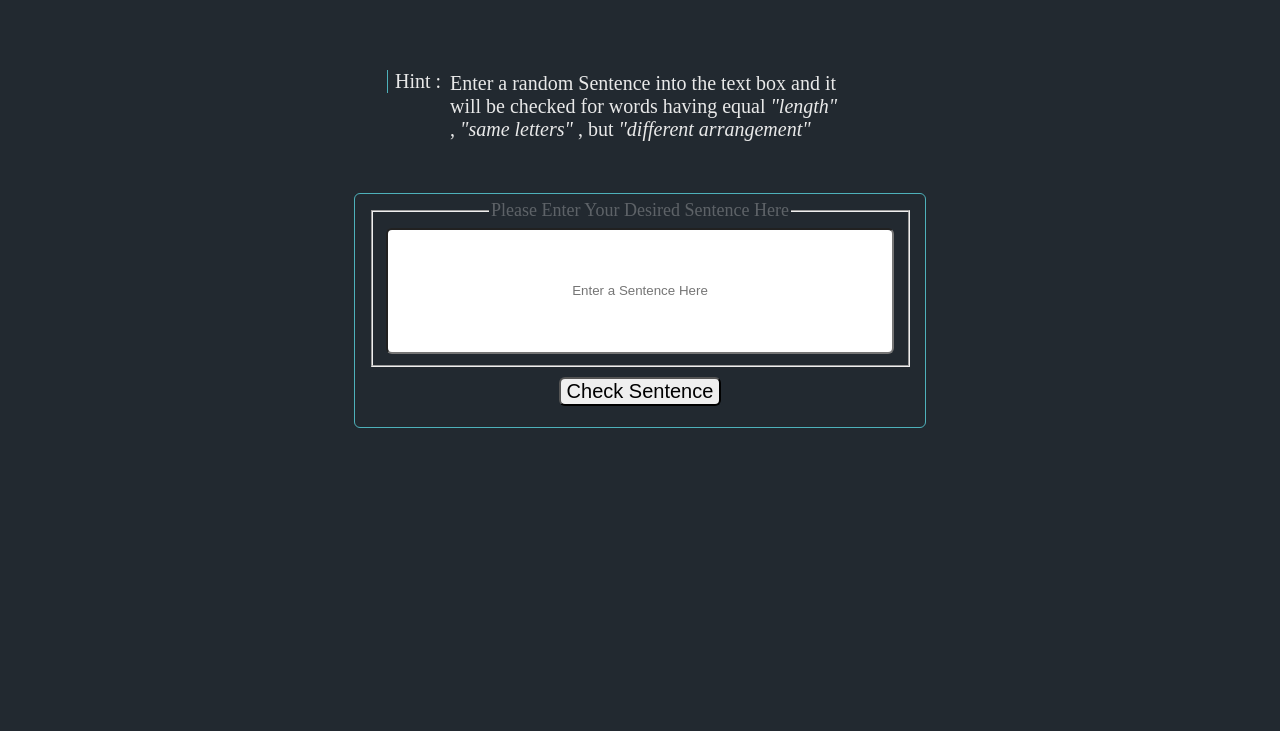
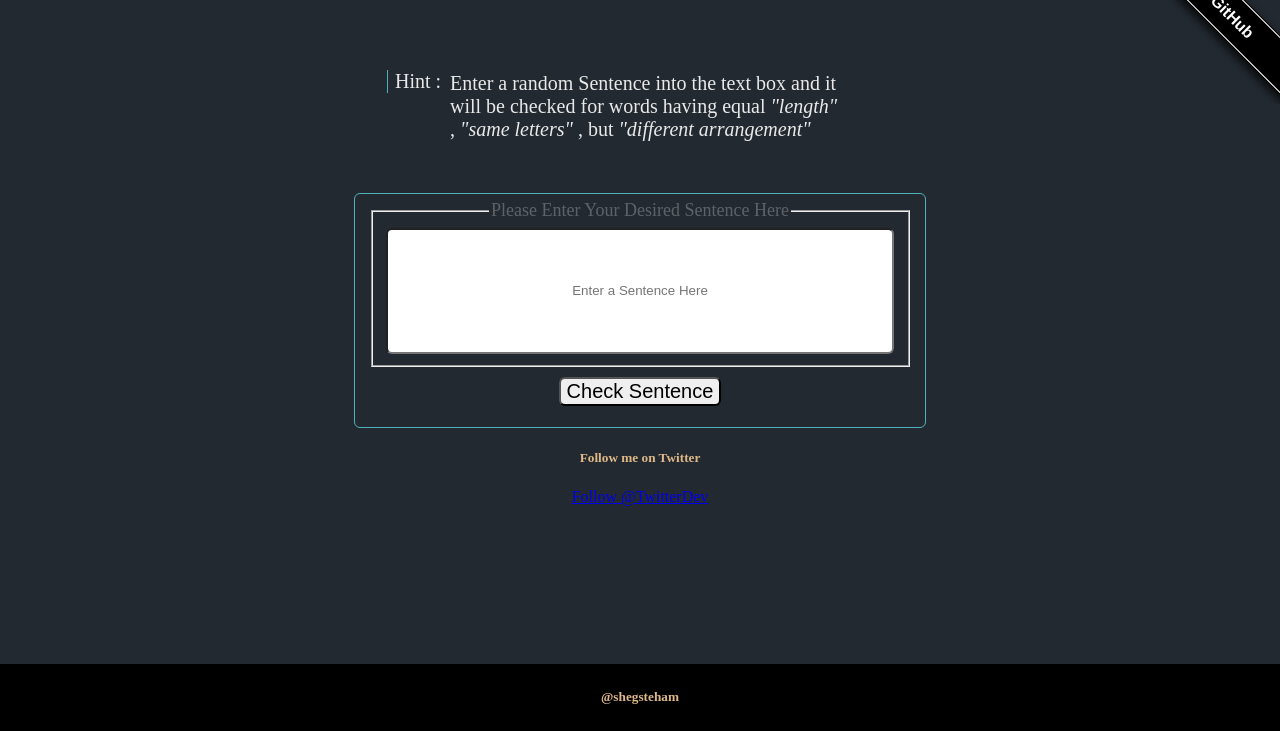
Before and after one commit to Oluwasegun-AA/sorting-and-searching-algorithm, a plain HTML site: page index.html in a window 1280 px wide. Shown: the part 96-827 px from the top of the page. Before the commit the page ends 800 px from the top, so only its background shows below. Drawn offline with Linux system fonts and the light colour scheme.

Commit message:
bg(ui) add ribbons [finishes]

```diff
--- a/css/Styles.css
+++ b/css/Styles.css
@@ -1,3 +1,10 @@
+html, body {
+  margin: 0px;
+  padding: 0px;
+  height: 100%;
+  width: 100%;
+}
+
 /* Styling for the Heading*/
 h1 {
     color: #4eb1ba;
@@ -148,3 +155,17 @@ h1 {
       width: 400px;
     }
   }
+
+  h5 {
+    color: burlywood;
+  }
+
+  .container {
+    height: 94vh;
+  }
+
+  footer {
+    padding-top: 3px;
+    background-color: black;
+    height: 8vh;
+  }
--- a/index.html
+++ b/index.html
@@ -20,9 +20,11 @@
 
 <body>
     <!-- Heading -->
+    <div class="container">
     <hr/>
     <h1>Detecting Different Words with the Same Letters</h1>
     <hr/>
+    <style>#forkongithub a{background:#000;color:#fff;text-decoration:none;font-family:arial,sans-serif;text-align:center;font-weight:bold;padding:5px 40px;font-size:1rem;line-height:2rem;position:relative;transition:0.5s;}#forkongithub a:hover{background:#c11;color:#fff;}#forkongithub a::before,#forkongithub a::after{content:"";width:100%;display:block;position:absolute;top:1px;left:0;height:1px;background:#fff;}#forkongithub a::after{bottom:1px;top:auto;}@media screen and (min-width:800px){#forkongithub{position:fixed;display:block;top:0;right:0;width:200px;overflow:hidden;height:200px;z-index:9999;}#forkongithub a{width:200px;position:absolute;top:60px;right:-60px;transform:rotate(45deg);-webkit-transform:rotate(45deg);-ms-transform:rotate(45deg);-moz-transform:rotate(45deg);-o-transform:rotate(45deg);box-shadow:4px 4px 10px rgba(0,0,0,0.8);}}</style><span id="forkongithub"><a href="https://github.com/shegsteham/sorting-and-searching-algorithm">Fork me on GitHub</a></span>
     <div>
         <!-- Hint Section -->
         <div class="info">
@@ -46,7 +48,16 @@
                 </div>
             </fieldset>
         </div>
+        <h5 class="follow">Follow me on Twitter</h5>
+        <a href="https://twitter.com/shegsteham?ref_src=twsrc%5Etfw" class="twitter-follow-button" data-show-count="false">Follow @TwitterDev</a><script async src="https://platform.twitter.com/widgets.js" charset="utf-8"></script>
     </div>
+  </div>
+
+  <!-- footer -->
+    <footer>
+      <h5>@shegsteham</h5>
+    </footer>
+
     <!-- Javascript -->
     <script type="text/Javascript" src="Js/Script.js"></script>
 </body>
```
Also changed, not shown: 1 other file.
